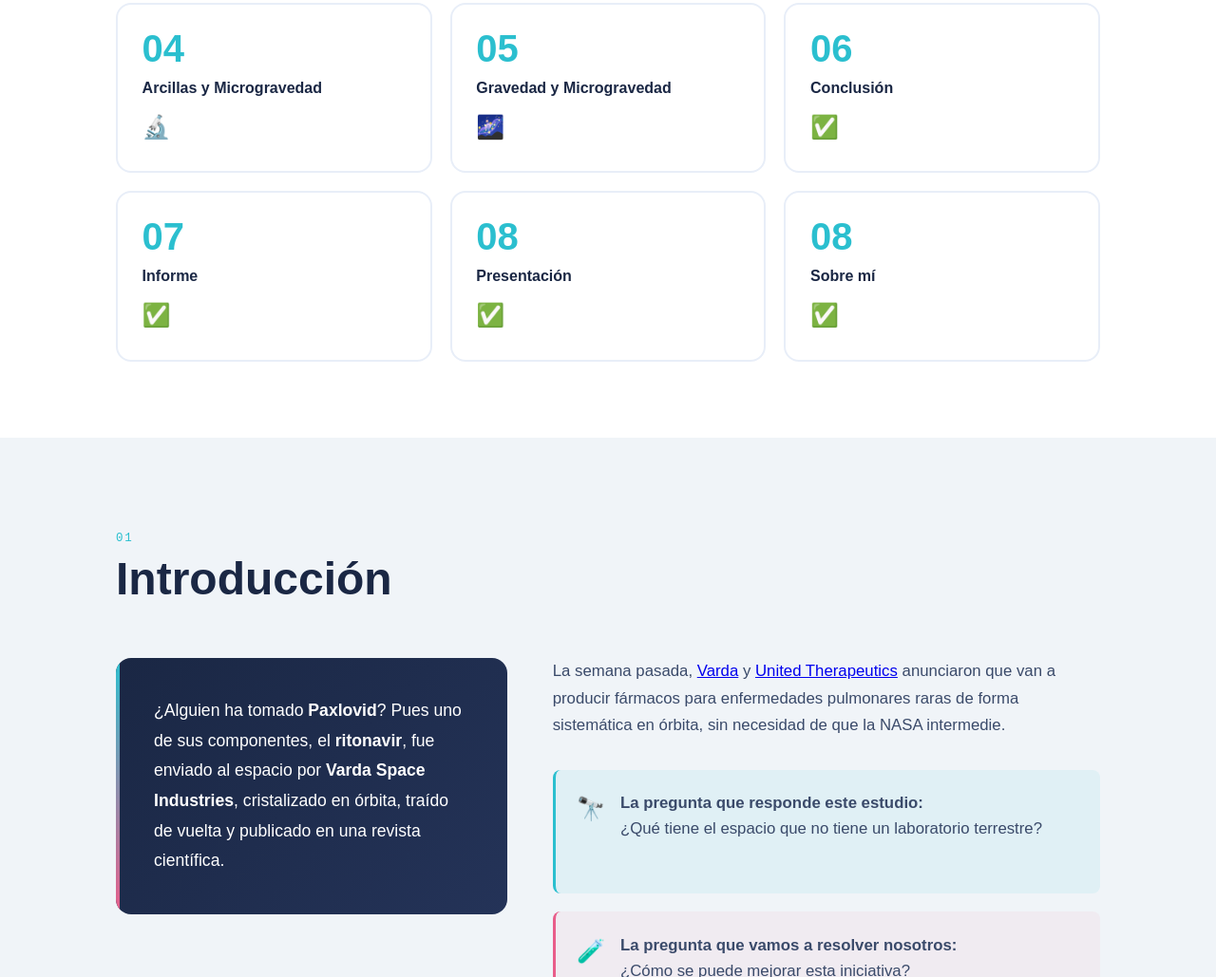
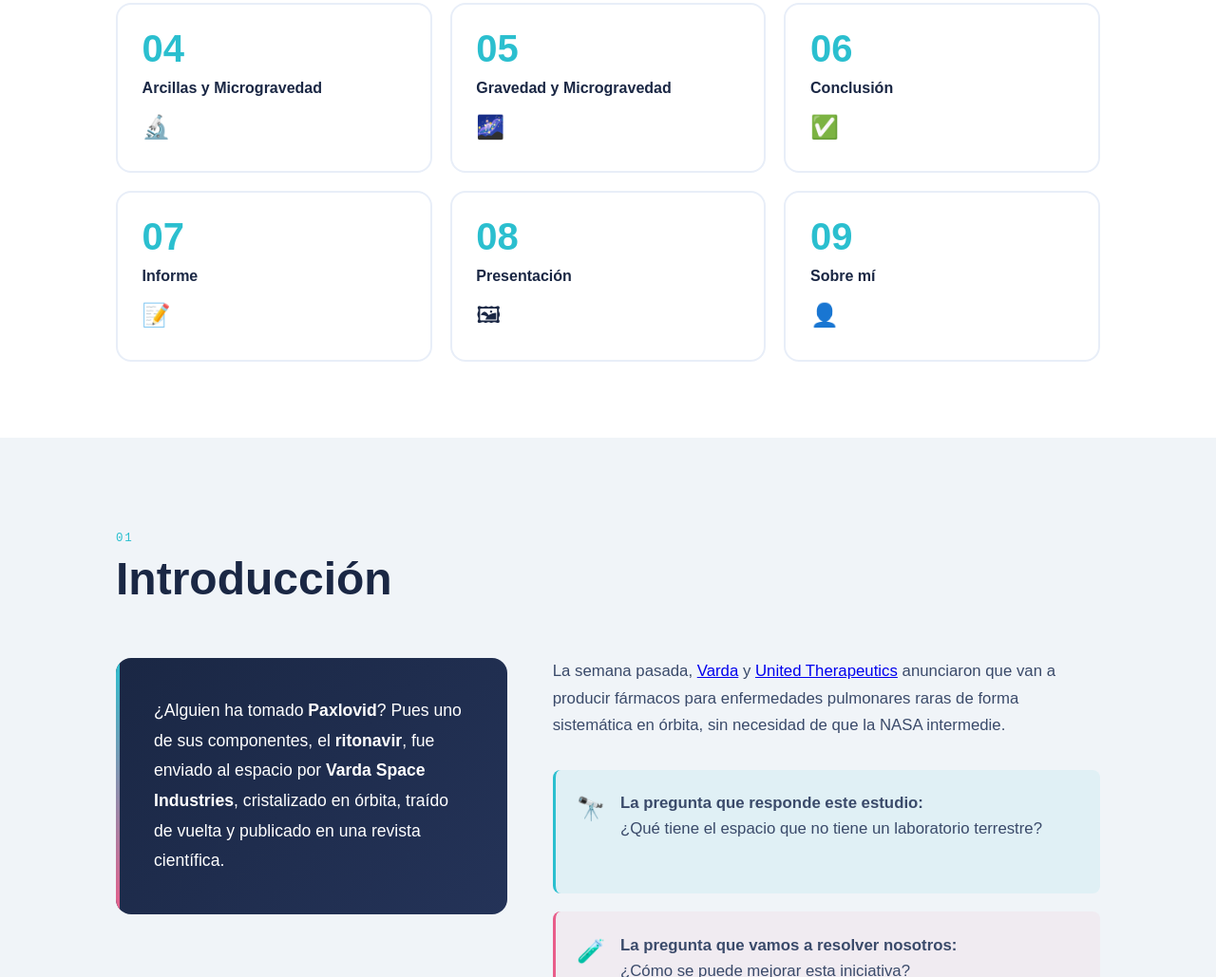
Before and after one commit to sgwb2fr32/ArcillasYMicrogravedad, a plain HTML site: page index.html in a window 1280 px wide. Shown: the part 1145-2174 px from the top of the page at 95% size. Drawn offline with Linux system fonts and the light colour scheme.

Commit message:
arreglo los iconos

```diff
--- a/index.html
+++ b/index.html
@@ -88,17 +88,17 @@
         <a href="informe.html" class="toc-card">
           <span class="toc-num">07</span>
           <span class="toc-title">Informe</span>
-          <span class="toc-icon">✅</span>
+          <span class="toc-icon">📝</span>
         </a>
         <a href="presentacion.html" class="toc-card">
           <span class="toc-num">08</span>
           <span class="toc-title">Presentación</span>
-          <span class="toc-icon">✅</span>
+          <span class="toc-icon">🖼</span>
         </a>
         <a href="#sobre-mi" class="toc-card">
-          <span class="toc-num">08</span>
+          <span class="toc-num">09</span>
           <span class="toc-title">Sobre mí</span>
-          <span class="toc-icon">✅</span>
+          <span class="toc-icon">👤</span>
         </a>
       </div>
     </div>
```
